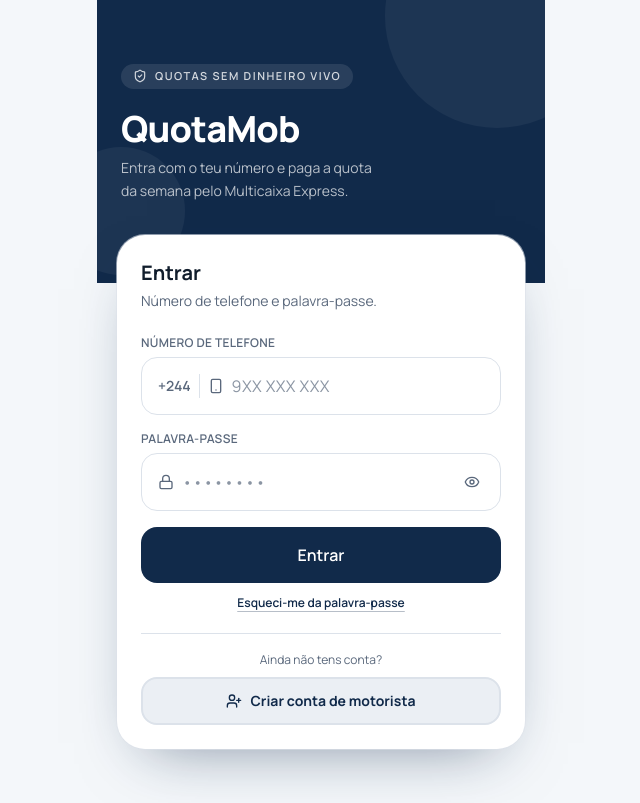
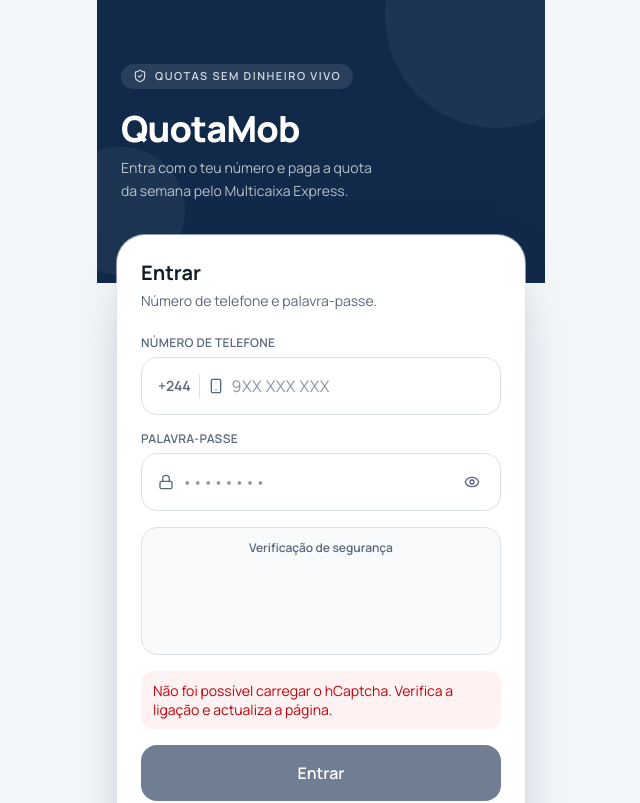
Before and after one commit to Vladimir333-filho/App-location-, a React (Vite) app: page / in a window 1280 px wide. Shown: the top 803 px of the page, without its empty margins (319-959 px from the left). Built offline with nearby package versions, Linux system fonts and the light colour scheme.

Commit message:
Integrar hCaptcha no formulário de entrada

```diff
--- a/src/pages/Entrar.jsx
+++ b/src/pages/Entrar.jsx
@@ -1,10 +1,11 @@
-import { useState } from 'react';
+import { useRef, useState } from 'react';
 import SEO from '@/components/SEO';
 import { Navigate, useNavigate } from 'react-router-dom';
 import { Eye, EyeOff, Loader2, Lock, ShieldCheck, Smartphone, UserPlus, KeyRound } from 'lucide-react';
 import { useSessao, ehAdmin } from '@/lib/sessao';
 import { ligacaoConfigurada } from '@/lib/supabaseConfig';
 import ConfigLigacao from '@/components/ConfigLigacao';
+import HCaptcha from '@/components/HCaptcha';
 
 export default function Entrar() {
   <SEO title="QuotaMob | Entrar na conta" description="Aceda à sua conta QuotaMob para consultar quotas semanais, pagamentos e informações da sua organização." />
@@ -18,6 +19,8 @@ export default function Entrar() {
   const [configAberta, setConfigAberta] = useState(!ligacaoConfigurada());
   const [desafioMfa, setDesafioMfa] = useState(null);
   const [codigoMfa, setCodigoMfa] = useState('');
+  const [captchaToken, setCaptchaToken] = useState('');
+  const captchaRef = useRef(null);
 
   if (estado === 'pronto' && perfil) {
     return <Navigate to={sessao?.utilizador?.app_metadata?.quotamob_must_change_password === true ? '/alterar-senha' : (ehAdmin(perfil) ? '/admin' : '/quotas')} replace />;
@@ -31,13 +34,17 @@ export default function Entrar() {
       setErro('Escreve os 9 dígitos do teu número de telefone.');
       return;
     }
+    if (!captchaToken) {
+      setErro('Conclui a verificação hCaptcha antes de entrar.');
+      return;
+    }
     if (palavraPasse.length < 4) {
       setErro('A palavra-passe deve ter pelo menos 4 caracteres.');
       return;
     }
     setAEnviar(true);
     try {
-      const resultado = await entrar(numero, palavraPasse);
+      const resultado = await entrar(numero, palavraPasse, captchaToken);
       if (resultado?.mfaRequired) {
         setDesafioMfa(resultado);
         setPalavraPasse('');
@@ -45,6 +52,8 @@ export default function Entrar() {
     } catch (falha) {
       setErro(falha.message);
     } finally {
+      setCaptchaToken('');
+      captchaRef.current?.resetCaptcha();
       setAEnviar(false);
     }
   }
@@ -153,6 +162,16 @@ export default function Entrar() {
                 </div>
               </div>
 
+              <div className="rounded-2xl border border-border bg-slate-50 px-3 py-3">
+                <p className="mb-2 text-center text-xs font-semibold text-muted-foreground">Verificação de segurança</p>
+                <HCaptcha
+                  ref={captchaRef}
+                  onVerify={(token) => { setCaptchaToken(token); setErro(''); }}
+                  onExpire={() => { setCaptchaToken(''); setErro('A verificação expirou. Faz novamente o hCaptcha.'); }}
+                  onError={() => { setCaptchaToken(''); setErro('Não foi possível carregar o hCaptcha. Verifica a ligação e actualiza a página.'); }}
+                />
+              </div>
+
               {(erro || erroPerfil || semPerfil) && (
                 <p className="rounded-xl bg-red-50 px-3 py-2.5 text-sm leading-snug text-red-700">
                   {erro || erroPerfil ||
@@ -162,7 +181,7 @@ export default function Entrar() {
 
               <button
                 type="submit"
-                disabled={aEnviar}
+                disabled={aEnviar || !captchaToken}
                 className="flex h-14 w-full items-center justify-center gap-2 rounded-2xl bg-primary text-base font-semibold text-primary-foreground transition active:scale-[0.99] disabled:opacity-60"
               >
                 {aEnviar && <Loader2 className="h-5 w-5 animate-spin" />}
```
